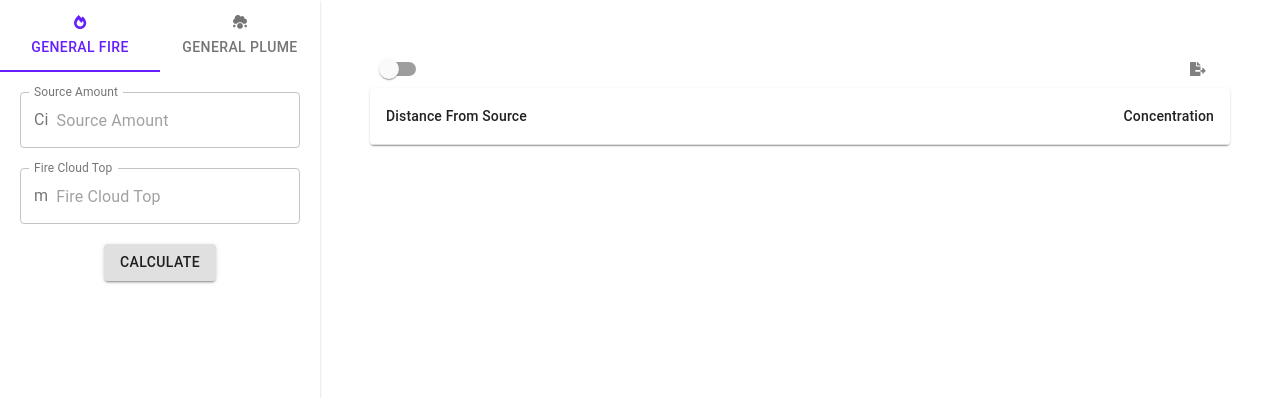
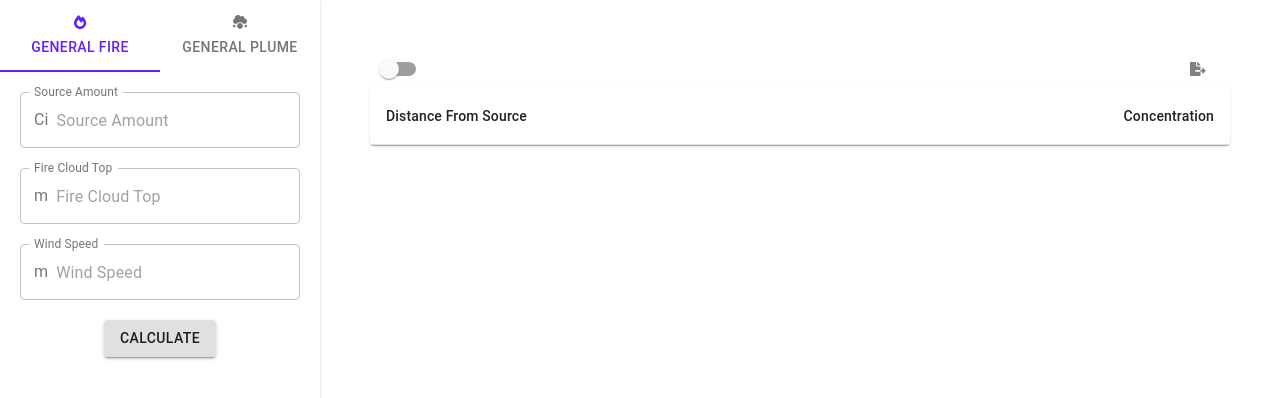
Before and after one commit to CEN3031-Team-6-LLC/project-ui, a React (Create React App) app: page / in a window 1280 px wide. Shown: the top 398 px of the page. Built offline with nearby package versions, Linux system fonts and the light colour scheme.

Commit message:
Added wind speed

```diff
--- a/src/General/KeyStrings.js
+++ b/src/General/KeyStrings.js
@@ -1,4 +1,5 @@
 export const KeyStrings = {
   sourceAmount: "Source Amount",
-  fireCloudTop: "Fire Cloud Top"
+  fireCloudTop: "Fire Cloud Top",
+  windSpeed: "Wind Speed"
 };
--- a/src/GeneralFire/GeneralFire.js
+++ b/src/GeneralFire/GeneralFire.js
@@ -65,6 +65,18 @@ const GeneralFire = props => {
         }}
       />
 
+      <InputField
+        name="Wind Speed"
+        unitTogglelable={true}
+        type="number"
+        errorMessage="Error: Wind Speed must be greater than 0"
+        unit={lengthUnit}
+        setUnit={() => setLengthUnit(lengthUnit === "m" ? "ft" : "m")}
+        onChange={val => {
+          setFieldValues({ ...fieldValues, windSpeed: { ...val } });
+        }}
+      />
+
       <MaterialUI.Button
         variant="contained"
         onClick={() => {
```
